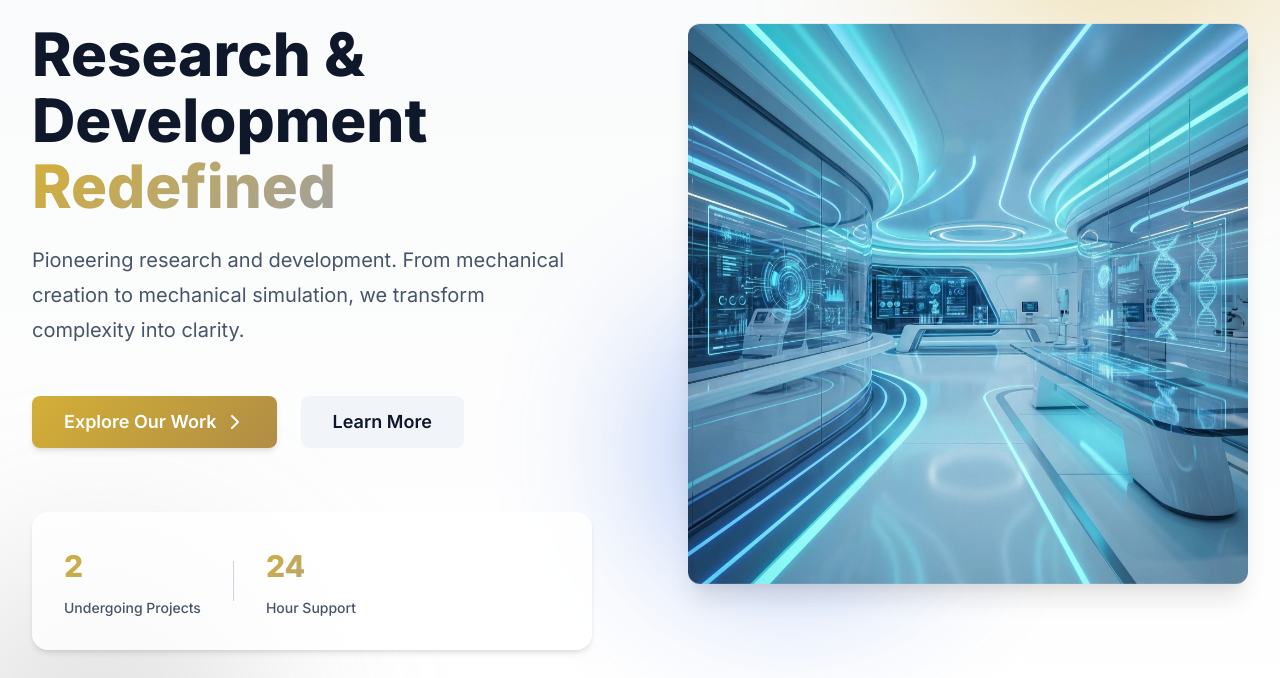
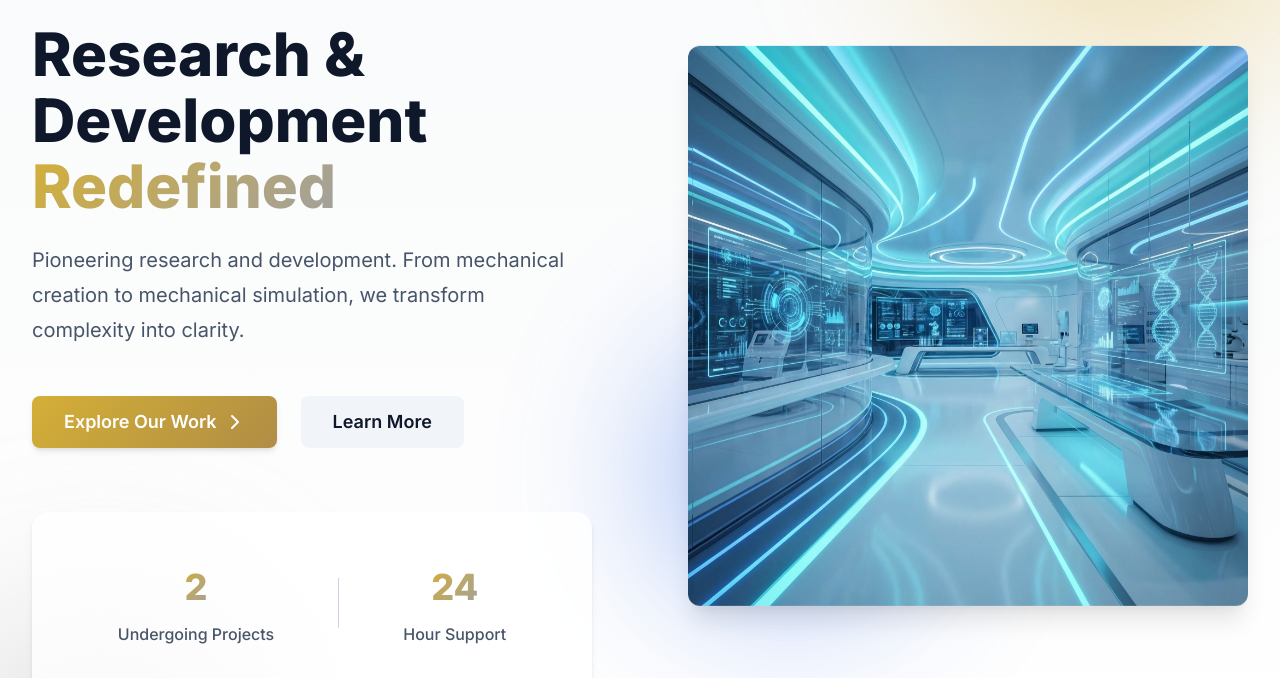
Before and after one commit to vigrasystems/Vigra-Systems-Website, a website: page index.html in a window 1280 px wide. Shown: the part 122-800 px from the top of the page. Drawn offline with Linux system fonts and the light colour scheme.

Commit message:
Update pages.css

```diff
--- a/css/pages.css
+++ b/css/pages.css
@@ -110,8 +110,9 @@
 .hero-stats {
     display: flex;
     align-items: center;
-    gap: var(--spacing-lg);
-    padding: var(--spacing-lg);
+    justify-content: center;
+    gap: var(--spacing-2xl);
+    padding: var(--spacing-xl) var(--spacing-2xl);
     background: rgba(255, 255, 255, 0.8);
     -webkit-backdrop-filter: blur(10px);
     backdrop-filter: blur(10px);
@@ -122,11 +123,12 @@
 .stat-item {
     display: flex;
     flex-direction: column;
+    align-items: center;
     gap: var(--spacing-xs);
 }
 
 .stat-number {
-    font-size: var(--text-3xl);
+    font-size: var(--text-4xl);
     font-weight: 800;
     background: linear-gradient(135deg, var(--primary-500), var(--accent-500));
     -webkit-background-clip: text;
@@ -135,14 +137,14 @@
 }
 
 .stat-label {
-    font-size: var(--text-sm);
+    font-size: var(--text-base);
     color: var(--gray-600);
     font-weight: 500;
 }
 
 .stat-divider {
     width: 1px;
-    height: 40px;
+    height: 50px;
     background: var(--gray-300);
 }
 
```
